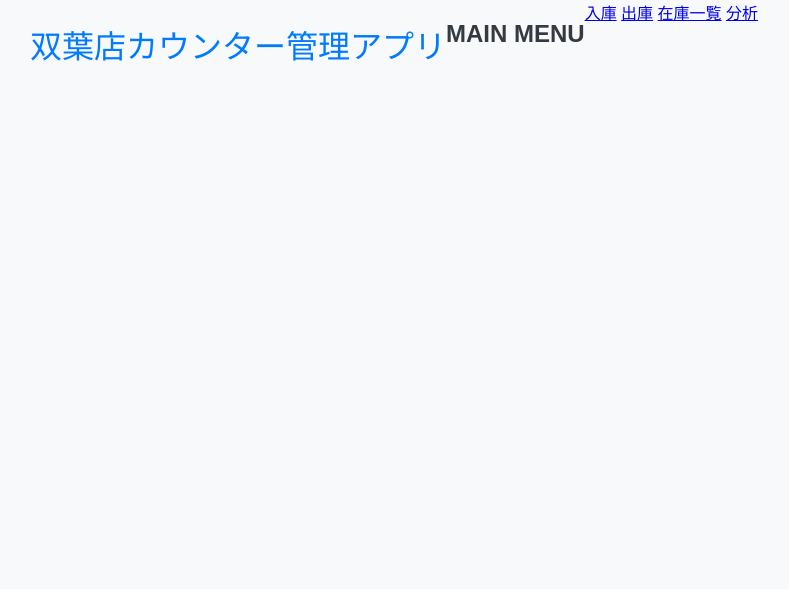
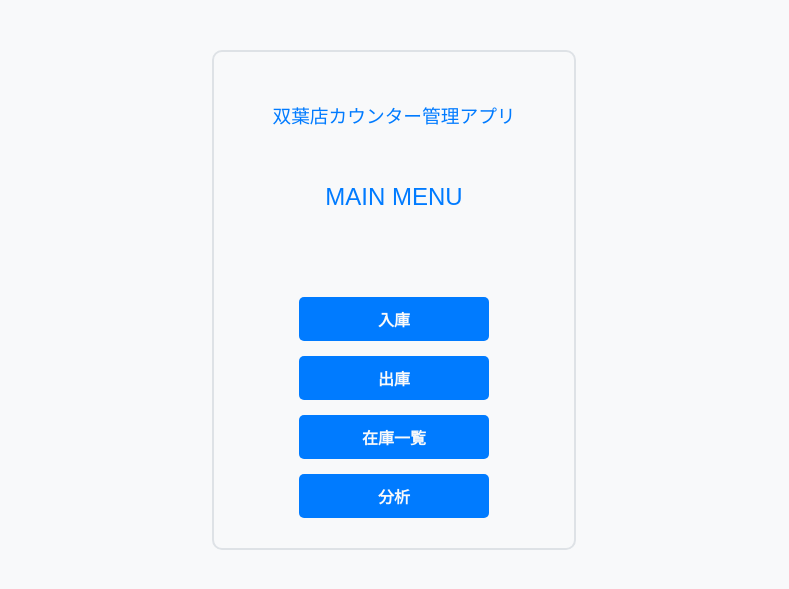
Before and after one commit to skedgeskedge3104-ops/counter_stock, a Flask app: page / in a window 1280 px wide. Shown: the top 589 px of the page, without its empty margins (246-1035 px from the left). Run offline with Flask 3, Linux system fonts and the light colour scheme; some libraries are stand-ins or nearby versions.

Commit message:
HTMLファイル追加

```diff
--- a/counter.py
+++ b/counter.py
@@ -52,6 +52,22 @@ with app.app_context():
 def index():
     return render_template('index.html')
 
+@app.route('/inventory_in')
+def inventory_in():
+    return render_template('inventory_in.html')
+
+@app.route('/inventory_out')
+def inventory_out():
+    return render_template('inventory_out.html')
+
+@app.route('/counter_stock')
+def counter_stock():
+    return render_template('counter_stock.html')
+
+@app.route('/analysis')
+def analysis():
+    return render_template('analysis.html')
+
 
 if __name__ == '__main__':
     app.run(debug = True, host = '0.0.0.0', port = 8080)
--- a/static/style.css
+++ b/static/style.css
@@ -24,6 +24,42 @@ body{
 }
 
 
+.menu-container{
+    border: 2px solid var(--border-color);
+    border-radius: 10px;
+    padding: 30px;
+    width: 300px;
+    margin: 50px auto;
+    text-align: center;
+
+    display: flex;
+    flex-direction: column;
+    gap: 15px;
+    align-items: center;
+}
+
+
+a{
+    display: inline-block;
+    text-decoration: none;
+    color: var(--light-bg);
+    background-color: var(--primary-color);
+    padding: 10px 20px;
+    border-radius: 5px;
+    text-align: center;
+    min-width: 150px;
+    font-weight: bold;
+    transition: background-color 0.3s;
+}
+
+a:hover{
+    background-color: #ffc107;
+}
+
+
+
+
+
 .continer{
     max-width: 1200px;
     margin: 40pxauto;
@@ -32,14 +68,16 @@ body{
     border-radius: 8px;
 }
 
-
-h1{
+h2,h3{
     color: var(--primary-color);
     border-bottom: 2pxsolidvar(--primary-color);
+    text-align: center;
     padding-bottom: 10px;
     margin-bottom: 10px;
     font-weight: 300;
 }
+
+
 
 
 table{
--- a/templates/index.html
+++ b/templates/index.html
@@ -3,17 +3,16 @@
 {% block title %}MAIN MENU{% endblock %}
 
 {% block content %}
-<h1>双葉店カウンター管理アプリ</h1>
-<br><br>
 
-<h2>
-    MAIN MENU
-</h2><br><br>
-
-<div>
-
-    <a href="inventory_in.html">入庫</a>
-    <a href="invenotry_out.html">出庫</a>
+<div class="menu-container" style="text-align: center;">
+    <h3 style="font-weight: 100;">
+        双葉店カウンター管理アプリ
+    </h3>
+    <h2>
+        MAIN MENU
+    </h2><br><br>
+    <a href="inventory_in">入庫</a>
+    <a href="inventory_out">出庫</a>
     <a href="counter_stock">在庫一覧</a>
     <a href="analysis">分析</a>
 
```
Also changed, not shown: templates/analysis.html (added, +10 -0 lines), templates/counter_stock.html (added, +9 -0 lines), templates/inventory_in.html (added, +11 -0 lines), templates/inventory_out.html (added, +10 -0 lines).
